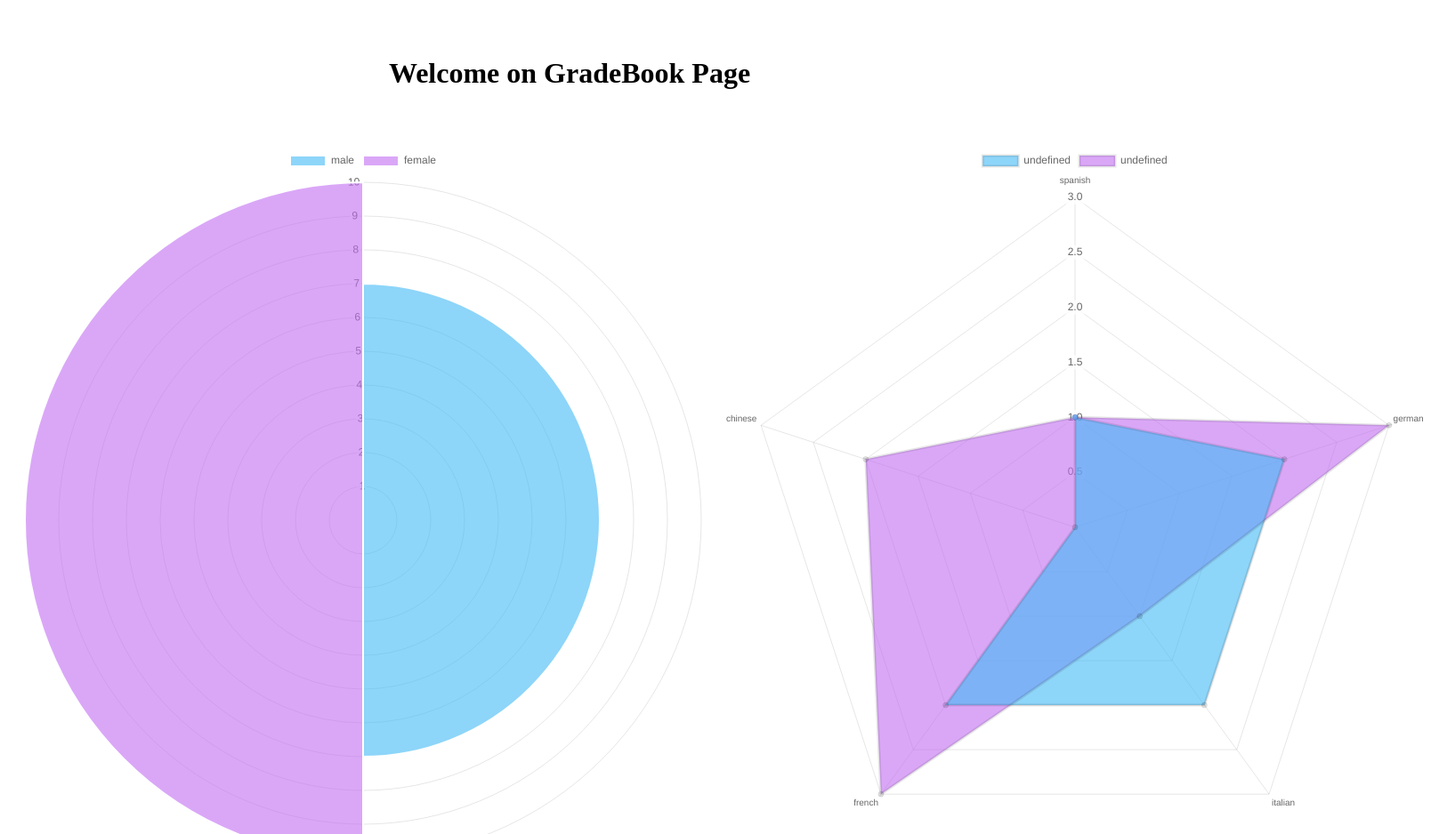
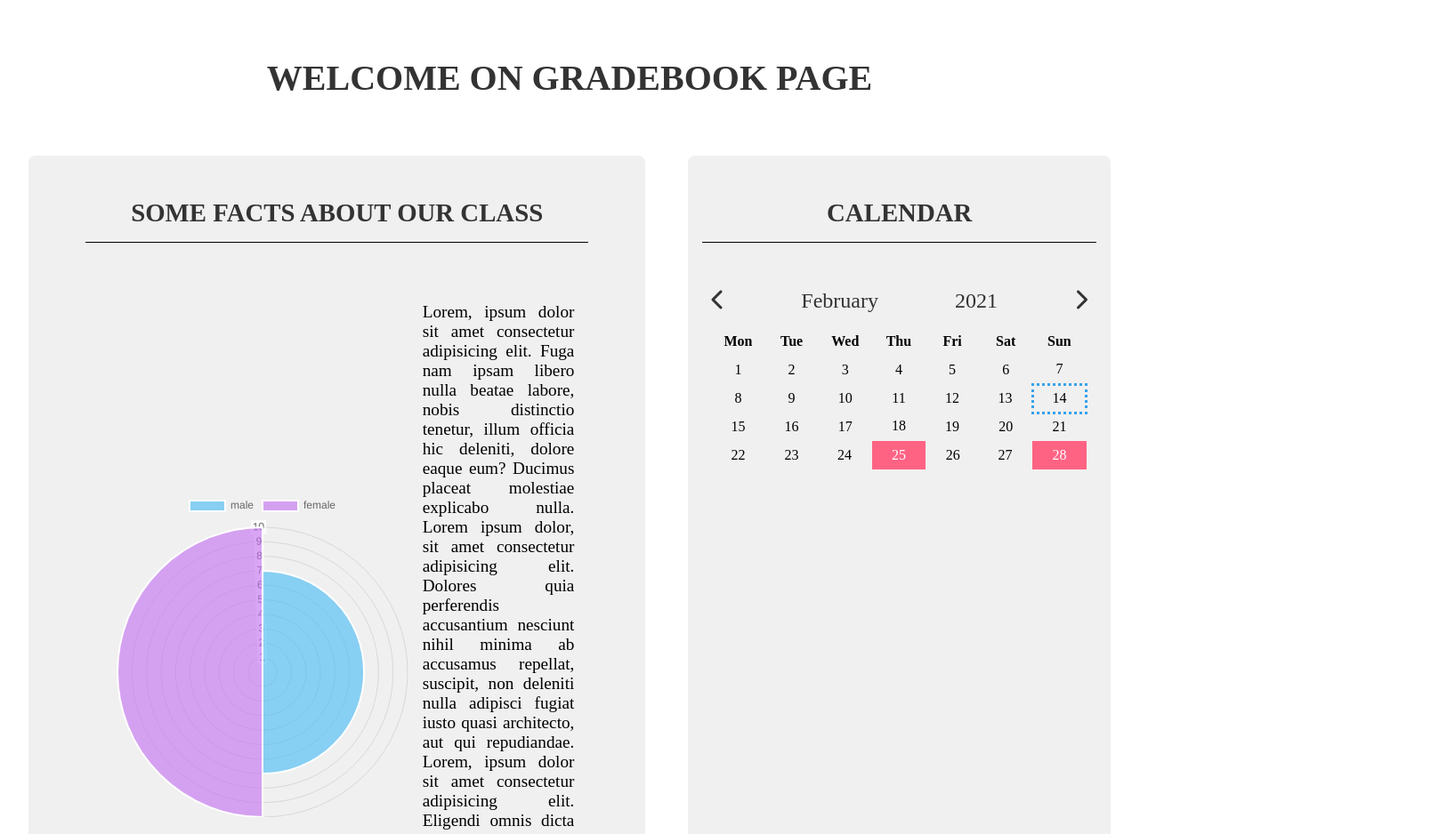
Before and after one commit to radekwojpl2/Gradebook, a website built with webpack: page src/index.html in a window 1280 px wide. Shown: the top 938 px of the page at 89% size, 1608 px wide, since content can reach past the window. Built offline with nearby package versions, Linux system fonts and the light colour scheme.

Commit message:
Styling mainPage

```diff
--- a/src/assets/css/calendar.css
+++ b/src/assets/css/calendar.css
@@ -1,13 +1,12 @@
-:root {
-    --main_color: rgb(50, 129, 168);
-}
+@import url('./styles.css');
 
 #calendar {
-    max-width: 300px;
-    margin: 0 auto;
-    border: dotted 1px var(--main_color);
+    min-width: 250px;
+    margin: 1rem;
     padding: 20px 10px;
-    position: relative
+    position: relative;
+    color: var(--text_color);
+    font-size: 1.2rem;
 }
 
 #calendar nav {
@@ -15,7 +14,7 @@
     justify-content: space-between;
     font-size: 1.5rem;
     cursor: pointer;
-    color: var(--main_color);
+    color: var(--text_color);
 }
 
 #calendar table {
@@ -33,19 +32,22 @@
 }
 
 .active {
-    border: 1px dotted var(--main_color);
+    border: 3px dotted var(--first_main_color);
 }
 
 .active:hover {
-    background-color: var(--main_color);
+    background-color: var(--first_main_color);
     color: #fff;
 }
 
 .exam {
-    background-color: pink;
+    background-color: var(--second_main_color);
+    color: #fff;
+    border: 3px transparent solid;
 }
 
 .exam:hover {
-    background-color: #fff;
-    border: 1px pink solid;
+    background-color: transparent;
+    color: var(--text_color);
+    border: 3px var(--second_main_color) solid;
 }
--- a/src/assets/css/charts.css
+++ b/src/assets/css/charts.css
@@ -1,8 +1,8 @@
-#statistics {
+/* #statistics {
     display: flex;
     justify-content: space-around;
 }
 
 #statisics canvas {
     width: max-content;
-}
+} */
--- a/src/assets/css/main.css
+++ b/src/assets/css/main.css
@@ -1,4 +1,103 @@
+@import url('./styles.css');
+
 h1 {
     text-align: center;
     margin: 4rem auto;
+    color: var(--text_color);
+    text-transform: uppercase;
+    font-size: 2.5rem;
 }
+
+h2 {
+    border-bottom: 1px solid black;
+    margin: 2rem 1rem;
+    text-align: center;
+    padding: 1rem 0;
+    color: var(--text_color);
+    text-transform: uppercase;
+    font-size: 1.8rem;
+}
+
+p {
+    font-size: 1.2rem;
+    align-self: center;
+    text-align: justify;
+    padding: 0 2rem
+}
+
+article div {
+    padding: 1rem 2rem;
+    width: 50%;
+    align-self: center;
+}
+
+.area {
+    display: flex;
+    justify-content: space-around;
+}
+
+.box {
+    background-color: var(--bg_color);
+    border-radius: .5rem;
+    margin: 0 1.5rem;
+}
+
+#statistics {
+    flex: 1;
+    padding: 0 3rem;
+}
+
+#statistics article {
+    display: flex;
+    margin: 3rem auto;
+}
+
+#statistics article:last-child {
+    flex-direction: row-reverse;
+}
+
+@media (max-width: 1050px) {
+    h1 {
+        font-size: 1.5rem;
+    }
+
+    h2 {
+        font-size: 1.2rem;
+        margin: 1rem;
+    }
+
+    p {
+        font-size: 1rem;
+        padding: 0 1rem;
+    }
+
+    article div {
+        padding: 1rem 0.5rem;
+        width: 100%;
+    }
+
+    .box {
+        margin: 0 0.5rem;
+    }
+
+    #statistics {
+        padding: 0 0;
+    }
+
+    #statistics article, #statistics article:last-child {
+        flex-direction: column-reverse;
+        margin: 1.5rem auto;
+    }
+}
+
+@media (max-width: 800px) {
+
+    h2 {
+        font-size: 1.2rem;
+        margin: 1rem 0;
+    }
+
+    .box {
+        margin: 0 0;
+    }
+}
--- /dev/null
+++ b/src/assets/css/styles.css
@@ -0,0 +1,6 @@
+:root {
+    --first_main_color: rgb(54,162,235);
+    --second_main_color: rgb(255,99,132);
+    --bg_color: rgba(182, 180, 180, 0.198);
+    --text_color: rgb(51,51,51)
+}
--- a/src/assets/css/tooltip.css
+++ b/src/assets/css/tooltip.css
@@ -1,6 +1,4 @@
-:root {
-    --main_color: rgb(50, 129, 168);
-}
+@import url('./styles.css');
 
 .tip {
     visibility: hidden;
@@ -15,17 +13,18 @@
     margin-top: 5px;
     transition: opacity 0.4s;
     box-sizing: border-box;
+    text-transform: uppercase;
 }
 
 .tip.active {
     visibility: visible;
     opacity: 1;
-    background-color: var(--main_color);
+    background-color: var(--first_main_color);
 }
 
 .exam .tip.active {
     visibility: visible;
     opacity: 1;
-    background-color: pink;
-    text-transform: capitalize;
+    background-color:var(--second_main_color);
+    border-color: var(--second_main_color);
 }
--- a/src/index.html
+++ b/src/index.html
@@ -8,17 +8,25 @@
 </head>
 <body>
     <h1>Welcome on GradeBook Page</h1>
-    <div id="statistics">
+    <div class="area">
+        <section id="statistics" class="box">
+            <h2>Some facts about our class</h2>
+            <article>
                 <div>
-            <canvas id="classChart" width="800" height="800"></canvas>
+                    <canvas id="classChart" width="500" height="500"></canvas>
                 </div>
+                <p>Lorem, ipsum dolor sit amet consectetur adipisicing elit. Fuga nam ipsam libero nulla beatae labore, nobis distinctio tenetur, illum officia hic deleniti, dolore eaque eum? Ducimus placeat molestiae explicabo nulla. Lorem ipsum dolor, sit amet consectetur adipisicing elit. Dolores quia perferendis accusantium nesciunt nihil minima ab accusamus repellat, suscipit, non deleniti nulla adipisci fugiat iusto quasi architecto, aut qui repudiandae. Lorem, ipsum dolor sit amet consectetur adipisicing elit. Eligendi omnis dicta consectetur? Rem nostrum soluta expedita laboriosam consequuntur voluptates tempora aperiam consectetur quibusdam sit, fugit deserunt, et quod delectus blanditiis!</p>
+            </article>
+            <article>
                 <div>
-            <canvas id="languagesChart" width="800" height="800"></canvas>
+                    <canvas id="languagesChart" width="500" height="500"></canvas>
                 </div>
-    </div>
-    <div>
-        <div id="notifications"></div>
-    <div id="calendar">
+                <p>Lorem ipsum dolor sit amet consectetur, adipisicing elit. Vel sapiente, eius labore nam ullam ducimus delectus reiciendis voluptatem dolorum aut nemo aliquam porro voluptatibus rem vitae deleniti earum quod alias! Lorem ipsum dolor sit amet consectetur adipisicing elit. Aspernatur dolores ipsam cumque sunt perspiciatis eaque, laboriosam aperiam atque numquam inventore esse! Itaque, sit. Molestiae, quo eveniet velit temporibus blanditiis deserunt. Lorem, ipsum dolor sit amet consectetur adipisicing elit. Itaque quibusdam quae explicabo fugiat iusto libero quasi eum consequuntur veniam accusantium saepe illo eveniet sint, excepturi natus officia obcaecati enim incidunt. Lorem ipsum dolor sit amet consectetur adipisicing elit. Repellendus voluptatibus alias quae earum inventore itaque quis aspernatur laboriosam. Deserunt, architecto maiores! Accusantium deserunt quaerat doloribus commodi consequatur ratione sapiente atque.</p>
+            </article>
+        </section>
+        <div class="box">
+            <h2>Calendar</h2>
+            <section id="calendar">
                 <nav>
                     <span id="prev">
                         <i class="fas fa-chevron-left"></i>
@@ -45,7 +53,9 @@
 
                     </tbody>
                 </table>
+            </section>
         </div>
     </div>
+    <div id="notifications"></div>
 </body>
 </html>
```
Lines whose indentation alone changed are shown as unchanged.
